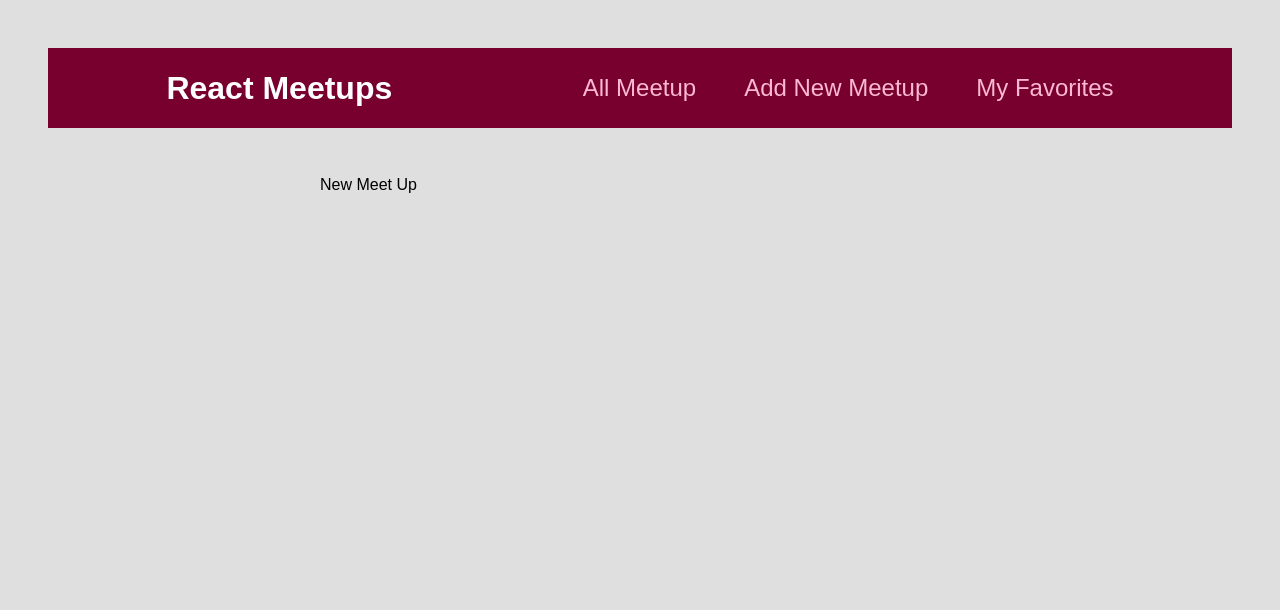
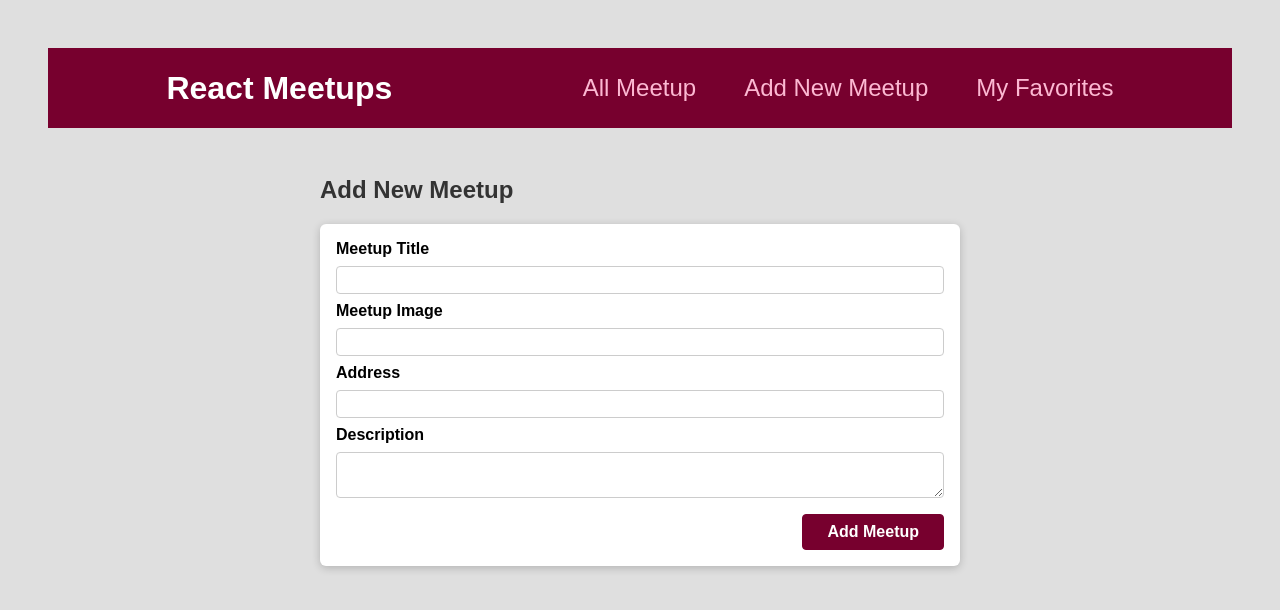
Before and after one commit to marccomia/React-MeetupApp, a React (Create React App) app: page /new-meetup in a window 1280 px wide. Shown: the top 610 px of the page. Built offline with nearby package versions, Linux system fonts and the light colour scheme.

Commit message:
NewMeetupForm added and code modifcation

```diff
--- /dev/null
+++ b/src/components/meetups/NewMeetupForm.js
@@ -0,0 +1,62 @@
+
+import { useRef } from 'react'; // react hook
+
+import  Card from '../ui/Card';
+import styles from './NewMeetupForm.module.css';
+
+function NewMeetUpForm(props) {
+
+    const titleInputRef = useRef();
+    const imageInputRef = useRef();
+    const addressInputRef = useRef();
+    const descriptionInputRef = useRef();
+
+    function submitHandler(event) {
+        event.preventDefault();
+
+        const enteredTitle = titleInputRef.current.value;
+        const enteredImage = imageInputRef.current.value;
+        const enteredAddress = addressInputRef.current.value;
+        const enteredDescription = descriptionInputRef.current.value;
+
+        // this @meetupData data needs to send to database, therefore this is a react course.
+        // Learning Node.js for how to connect to database server, creating rest api's and much more.
+        //typically needs a backend api's to send your request
+        //this app we are using firebase from google to use testing database.
+        const meetupData = {
+            title: enteredTitle,
+            image: enteredImage,
+            address: enteredAddress,
+            description: enteredDescription
+        };
+        props.onAddMeetup(meetupData);
+    }
+
+    return (
+        <Card>
+            <form className={styles.form} onSubmit={submitHandler}>
+                <div className={styles.control}>
+                    <label htmlFor='title'>Meetup Title</label>
+                    <input type="text" required id="title" ref={titleInputRef} />
+                </div>
+                <div className={styles.control}>
+                    <label htmlFor='image'>Meetup Image</label>
+                    {/* not uploading the file it just inserting the url of the image */}
+                    <input type='url' required id="image" ref={imageInputRef} />
+                </div>
+                <div className={styles.control}>
+                    <label htmlFor='address'>Address</label>
+                    <input type="text" required id="address" ref={addressInputRef} />
+                </div>
+                <div className={styles.control}>
+                    <label htmlFor='description'>Description</label>
+                    <textarea id="description" required row="5" ref={descriptionInputRef} ></textarea>
+                </div>
+                <div className={styles.actions}>
+                    <button>Add Meetup</button>
+                </div>
+            </form>
+        </Card>
+    );
+
+}export default NewMeetUpForm;
--- /dev/null
+++ b/src/components/meetups/NewMeetupForm.module.css
@@ -0,0 +1,45 @@
+.form {
+    padding: 1rem;
+  }
+
+  .control {
+    margin-bottom: 0.5rem;
+  }
+
+  .control label {
+    display: block;
+    font-weight: bold;
+    margin-bottom: 0.5rem;
+  }
+
+  .control input,
+  .control textarea {
+    display: block;
+    font: inherit;
+    border-radius: 4px;
+    border: 1px solid #ccc;
+    padding: 0.25rem;
+    width: 100%;
+  }
+
+  .actions {
+    margin-top: 1rem;
+    text-align: right;
+  }
+
+  .actions button {
+    font: inherit;
+    cursor: pointer;
+    background-color: #77002e;
+    color: white;
+    padding: 0.5rem 1.5rem;
+    border: 1px solid #77002e;
+    border-radius: 4px;
+    font-weight: bold;
+  }
+
+  .actions button:hover,
+  .actions button:active {
+    background-color: #a50e48;
+    border-color: #a50e48;
+  }
--- a/src/pages/AllMeetUps.js
+++ b/src/pages/AllMeetUps.js
@@ -1,32 +1,70 @@
+import { useState, useEffect } from "react";
 import MeetupList from "../components/meetups/MeetupList";
 //javascript Object
-const DUMMY_DATA = [
-  {
-    id: "m1",
-    title: "This is a first meetup",
-    image:
-      "https://upload.wikimedia.org/wikipedia/commons/thumb/d/d3/Stadtbild_M%C3%BCnchen.jpg/2560px-Stadtbild_M%C3%BCnchen.jpg",
-    address: "Meetupstreet 5, 12345 Meetup City",
-    description:
-      "This is a first, amazing meetup which you definitely should not miss. It will be a lot of fun!",
-  },
-  {
-    id: "m2",
-    title: "This is a second meetup",
-    image:
-      "https://upload.wikimedia.org/wikipedia/commons/thumb/d/d3/Stadtbild_M%C3%BCnchen.jpg/2560px-Stadtbild_M%C3%BCnchen.jpg",
-    address: "Meetupstreet 5, 12345 Meetup City",
-    description:
-      "This is a first, amazing meetup which you definitely should not miss. It will be a lot of fun!",
-  },
-];
+// const DUMMY_DATA = [
+//   {
+//     id: "m1",
+//     title: "This is a first meetup",
+//     image:
+//       "https://upload.wikimedia.org/wikipedia/commons/thumb/d/d3/Stadtbild_M%C3%BCnchen.jpg/2560px-Stadtbild_M%C3%BCnchen.jpg",
+//     address: "Meetupstreet 5, 12345 Meetup City",
+//     description:
+//       "This is a first, amazing meetup which you definitely should not miss. It will be a lot of fun!",
+//   },
+//   {
+//     id: "m2",
+//     title: "This is a second meetup",
+//     image:
+//       "https://upload.wikimedia.org/wikipedia/commons/thumb/d/d3/Stadtbild_M%C3%BCnchen.jpg/2560px-Stadtbild_M%C3%BCnchen.jpg",
+//     address: "Meetupstreet 5, 12345 Meetup City",
+//     description:
+//       "This is a first, amazing meetup which you definitely should not miss. It will be a lot of fun!",
+//   },
+// ];
 
 function AllMeetUpsPage() {
+  const [isLoading, setIsLoading] = useState(true);
+  const [loadedMeetups, setLoadedMeetups] = useState([]);
+
+
+  //useEffect run conditionally under cerntain circumstances
+  useEffect(() => {
+    //get the data from database firbase
+    fetch(
+      "https://react-started-crashcourse-default-rtdb.firebaseio.com/meetups.json"
+    )
+      .then((response) => {
+        return response.json();
+      })
+      .then((data) => {
+        const meetups = [];
+
+        for(const key in data) {
+          const meetup = {
+            id: key,
+            ...data[key]
+          };
+          meetups.push(meetup)
+        }
+
+        setIsLoading(false);
+        setLoadedMeetups(meetups);
+      });
+  }, []);
+
+  if (isLoading) {
+    return (
+      <section>
+        <p>Loading...</p>
+      </section>
+    );
+  }
+
   return (
     <section>
       <h1>All Meetups</h1>
       <ul>
-        <MeetupList meetups={DUMMY_DATA} />
+        <MeetupList meetups={loadedMeetups} />
       </ul>
     </section>
   );
--- a/src/pages/NewMeetUp.js
+++ b/src/pages/NewMeetUp.js
@@ -1,4 +1,33 @@
+import { useHistory } from "react-router-dom"; //hooks
+import NewMeetupForm from "../components/meetups/NewMeetupForm";
+
 function NewMeetUpPage() {
-    return <div> New Meet Up </div>
+
+  const history = useHistory();
+
+  function addMeetupHandler(meetupData) {
+    // for sending hhtp request use fetch(httpreuest STRING, method object) buildin javascript nothing tod do with react
+    // allowed us to send http request or we can use axios
+    //add /meetups.js
+    fetch(
+      "https://react-started-crashcourse-default-rtdb.firebaseio.com/meetups.json",
+      {
+        method: "POST",
+        body: JSON.stringify(meetupData),
+        headers: {
+          "Content-Type": "application/json",
+        },
+      }
+    ).then(() =>{
+      history.replace('/'); //redirect to homepage
+    });
+  }
+
+  return (
+    <section>
+      <h1>Add New Meetup</h1>
+      <NewMeetupForm onAddMeetup={addMeetupHandler} />
+    </section>
+  );
 }
 export default NewMeetUpPage;
```
